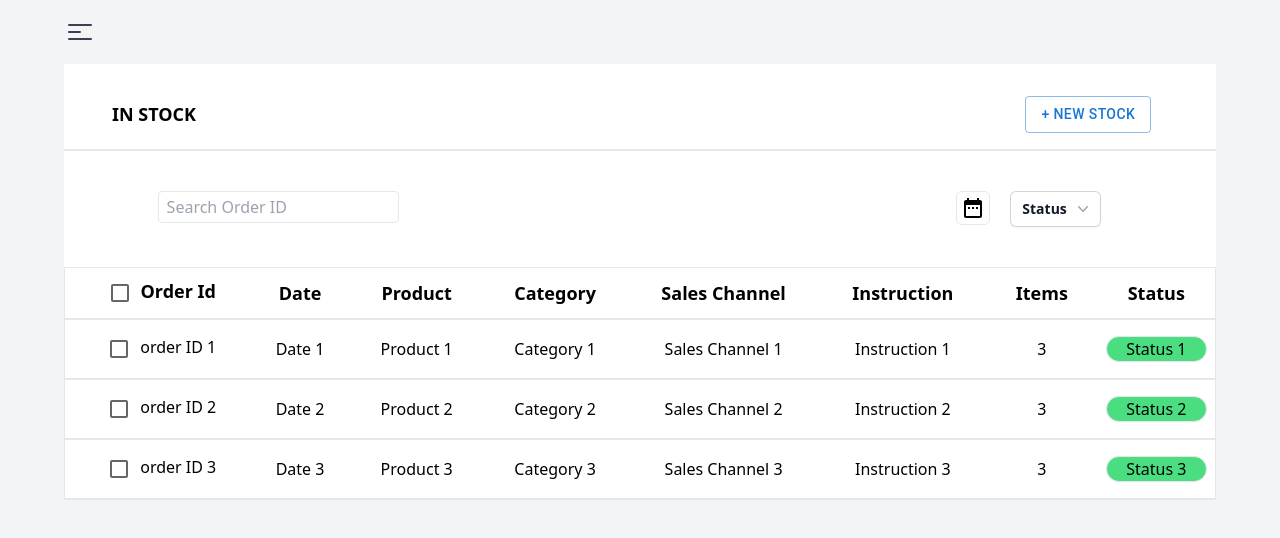
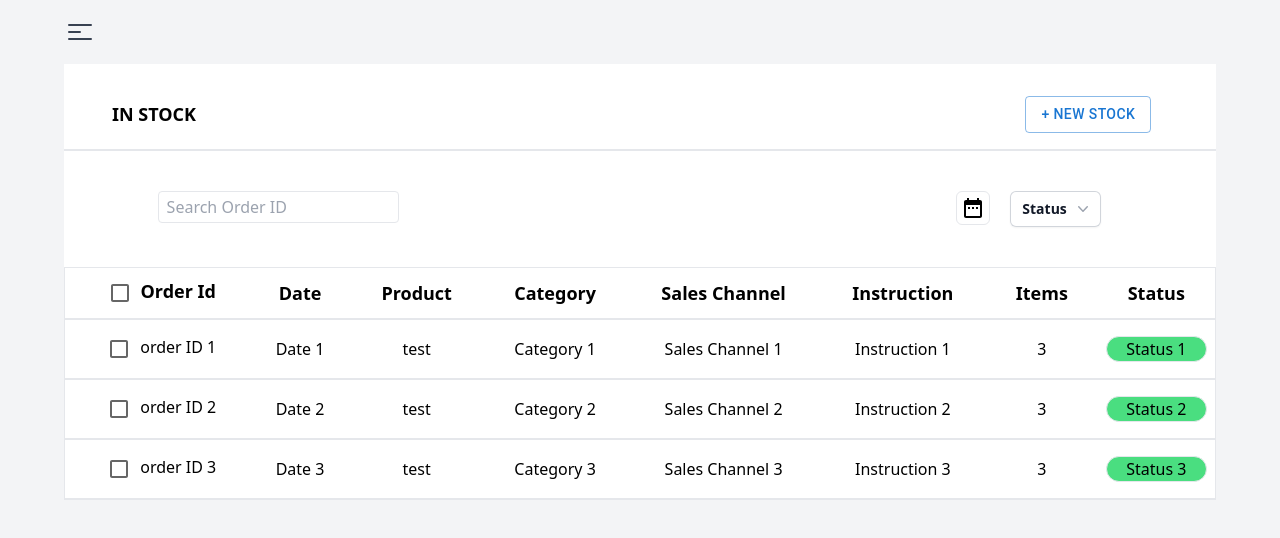
Before and after one commit to deliora25/inventory-system, a Next.js app: page /stock in a window 1280 px wide. Shown: the top 538 px of the page. Built offline with nearby package versions, Linux system fonts and the light colour scheme; data requests are answered from the project's data file.

Commit message:
Updated db.json. WIP: Products page data fetching for items.

```diff
--- a/components/orders/OrderItem.tsx
+++ b/components/orders/OrderItem.tsx
@@ -8,7 +8,7 @@ type Props = {
 function OrderItem({ item }: Props) {
   const { orderId, date, customer, salesChannel, destination, items, status } =
     item;
-  console.log(orderId);
+  console.log(items);
 
   return (
     <tr className="text-center font-light">
@@ -20,7 +20,7 @@ function OrderItem({ item }: Props) {
       <td className="py-2 px-2 border-y-2 text-md ">{customer}</td>
       <td className="py-2 px-2 border-y-2 text-md ">{salesChannel}</td>
       <td className="py-2 px-2 border-y-2 text-md ">{destination}</td>
-      <td className="py-2 px-2 border-y-2 text-md ">{items}</td>
+      {/* <td className="py-2 px-2 border-y-2 text-md ">{items}</td> */}
       <td className="py-2 px-2 border-y-2 text-md ">
         <div className="rounded-full border bg-green-400">{status}</div>
       </td>
--- a/components/stock/InStock.tsx
+++ b/components/stock/InStock.tsx
@@ -15,6 +15,7 @@ type Props = {
 };
 
 function InStock({ data, statusData }: Props) {
+  console.log(data);
   return (
     <div className="w-full h-full bg-white p-">
       <div className="grid grid-cols-2 pt-8 pb-4 px-2 border-b-2">
--- a/components/stock/StockItem.tsx
+++ b/components/stock/StockItem.tsx
@@ -6,17 +6,9 @@ type Props = {
 };
 
 function StockItem({ item }: Props) {
-  const {
-    orderId,
-    date,
-    product,
-    salesChannel,
-    category,
-    instruction,
-    items,
-    status,
-  } = item;
-
+  const { orderId, date, salesChannel, category, instruction, items, status } =
+    item;
+  console.log(items);
   return (
     <tr className="text-center font-light">
       <td className="py-2 px-2 border-y-2 text-md ">
@@ -24,11 +16,11 @@ function StockItem({ item }: Props) {
         {orderId}
       </td>
       <td className="py-2 px-2 border-y-2 text-md ">{date}</td>
-      <td className="py-2 px-2 border-y-2 text-md ">{product}</td>
+      <td className="py-2 px-2 border-y-2 text-md ">test</td>
       <td className="py-2 px-2 border-y-2 text-md ">{category}</td>
       <td className="py-2 px-2 border-y-2 text-md ">{salesChannel}</td>
       <td className="py-2 px-2 border-y-2 text-md ">{instruction}</td>
-      <td className="py-2 px-2 border-y-2 text-md ">{items}</td>
+      <td className="py-2 px-2 border-y-2 text-md ">{items.length}</td>
       <td className="py-2 px-2 border-y-2 text-md ">
         <div className="rounded-full border bg-green-400">{status}</div>
       </td>
--- a/database/db.json
+++ b/database/db.json
@@ -57,45 +57,51 @@
     {
       "orderId": "order ID 1",
       "date": "Date 1",
-      "quantity": "Quantity 1",
       "alertAmount": "Alert amt. 1",
       "status": "Status 1",
       "id": 1,
       "customer": "Customer 1",
       "salesChannel": "Sales Channel 1",
       "destination": "Destination 1",
-      "items": 3,
-      "product": "Product 1",
+      "items": [
+        { "product": "Product 1", "quantity": "Quantity 1", "itemsId": 1 },
+        { "product": "Product 2", "quantity": "Quantity 2", "itemsId": 2 },
+        { "product": "Product 3", "quantity": "Quantity 3", "itemsId": 3 }
+      ],
       "category": "Category 1",
       "instruction": "Instruction 1"
     },
     {
       "orderId": "order ID 2",
       "date": "Date 2",
-      "quantity": "Quantity 2",
       "alertAmount": "Alert amt. 2",
       "status": "Status 2",
       "id": 2,
       "customer": "Customer 2",
       "salesChannel": "Sales Channel 2",
       "destination": "Destination 2",
-      "items": 3,
-      "product": "Product 2",
+      "items": [
+        { "product": "Product 1", "quantity": "Quantity 1", "itemsId": 1 },
+        { "product": "Product 2", "quantity": "Quantity 2", "itemsId": 2 },
+        { "product": "Product 3", "quantity": "Quantity 3", "itemsId": 3 }
+      ],
       "category": "Category 2",
       "instruction": "Instruction 2"
     },
     {
       "orderId": "order ID 3",
       "date": "Date 3",
-      "quantity": "Quantity 3",
       "alertAmount": "Alert amt. 3",
       "status": "Status 3",
       "id": 3,
       "customer": "Customer 3",
       "salesChannel": "Sales Channel 3",
       "destination": "Destination 3",
-      "items": 3,
-      "product": "Product 3",
+      "items": [
+        { "product": "Product 1", "quantity": "Quantity 1", "itemsId": 1 },
+        { "product": "Product 2", "quantity": "Quantity 2", "itemsId": 2 },
+        { "product": "Product 3", "quantity": "Quantity 3", "itemsId": 3 }
+      ],
       "category": "Category 3",
       "instruction": "Instruction 3"
     }
--- a/pages/order/products/index.tsx
+++ b/pages/order/products/index.tsx
@@ -1,7 +1,54 @@
-import React from "react";
+import Layout from "@/components/layout/Layout";
+import { ProductListType } from "@/types";
+import axios from "axios";
+import type {
+  GetStaticPropsContext,
+  GetStaticPaths,
+  GetStaticProps,
+} from "next";
 
-function index() {
-  return <div>index</div>;
+type Props = {
+  data: ProductListType[];
+};
+
+export default function ProductList({ data }: Props) {
+  return (
+    <Layout>
+      <div className="bg-white">
+        <div className="mx-auto max-w-2xl px-4 py-16 sm:px-6 sm:py-24 lg:max-w-7xl lg:px-8">
+          <h2 className="sr-only">Products</h2>
+
+          <div className="grid grid-cols-1 gap-x-6 gap-y-10 sm:grid-cols-2 lg:grid-cols-3 xl:grid-cols-4 xl:gap-x-8">
+            {data.map((item) => (
+              <a key={item.id} href={item.href} className="group">
+                <div className="aspect-h-1 aspect-w-1 w-full overflow-hidden rounded-lg bg-gray-200 xl:aspect-h-8 xl:aspect-w-7">
+                  <img
+                    src={item.imageSrc}
+                    alt={item.imageAlt}
+                    className="h-full w-full object-cover object-center group-hover:opacity-75"
+                  />
+                </div>
+                <h3 className="mt-4 text-sm text-gray-700">{item.name}</h3>
+                <p className="mt-1 text-lg font-medium text-gray-900">
+                  {item.price}
+                </p>
+              </a>
+            ))}
+          </div>
+        </div>
+      </div>
+    </Layout>
+  );
 }
 
-export default index;
+export async function getStaticProps(context: GetStaticPropsContext) {
+  const { params } = context;
+  const response = await axios.get("http://localhost:4000/products");
+  const data = response.data;
+
+  return {
+    props: {
+      data,
+    },
+  };
+}
--- a/pages/stock/index.tsx
+++ b/pages/stock/index.tsx
@@ -10,6 +10,7 @@ type Props = {
 };
 
 function Stock({ data, statusData }: Props) {
+  console.log(data);
   return (
     <Layout>
       <InStock data={data} statusData={statusData} />
```
Also changed, not shown: pages/stock/products/index.tsx (+1 -25 lines), types.ts (+7 -2 lines).
